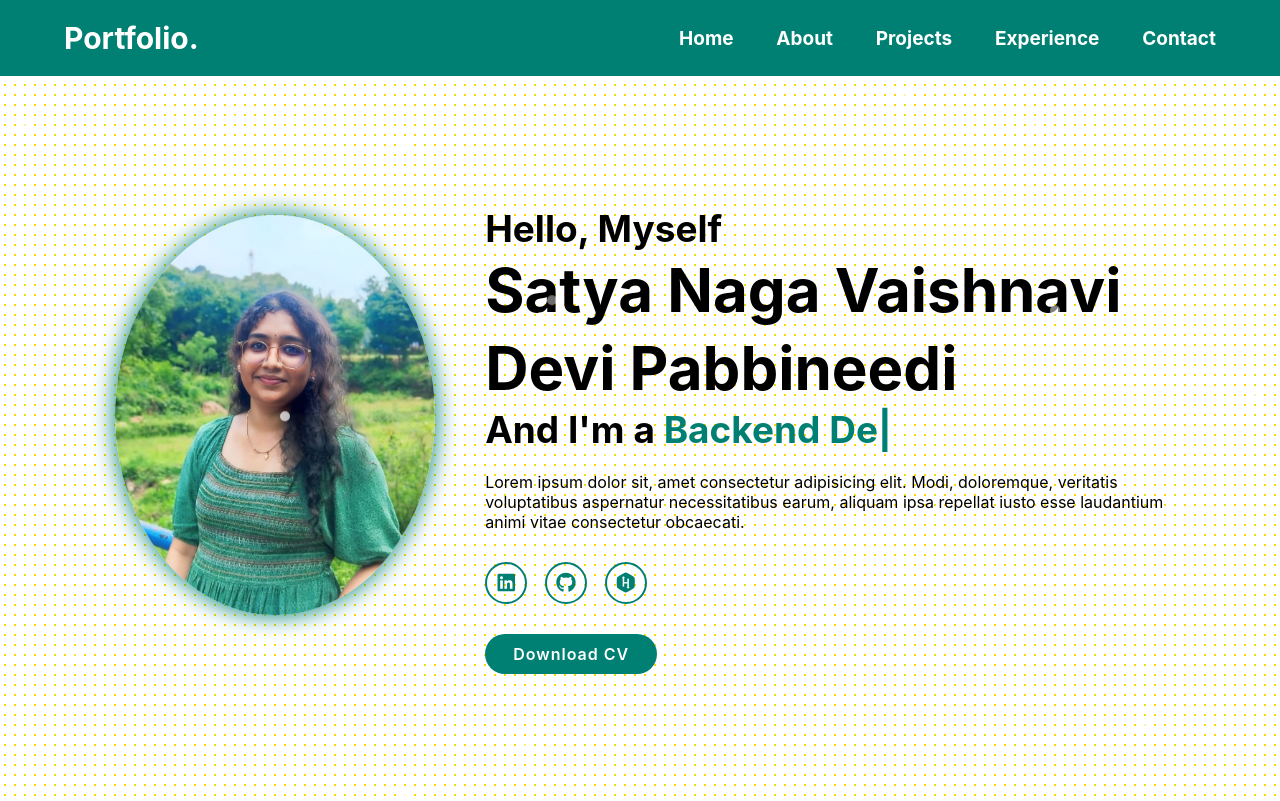
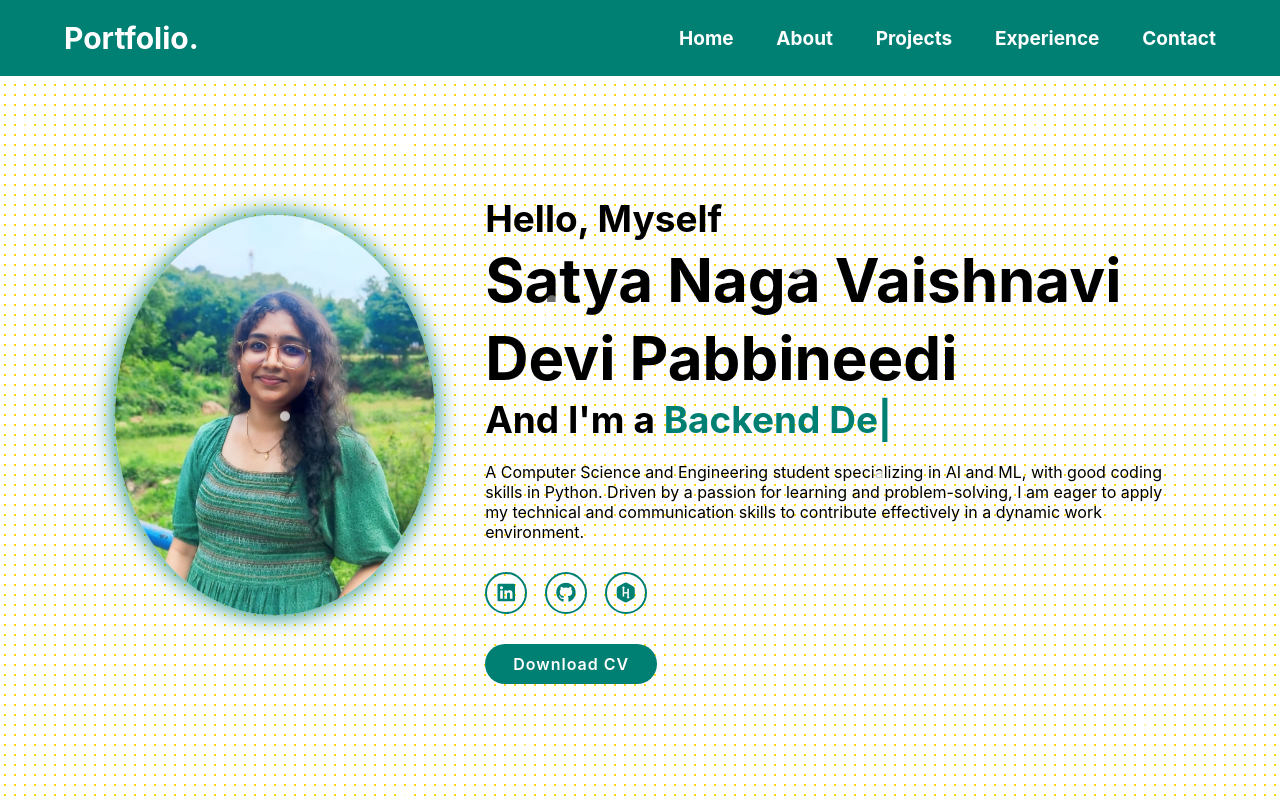
Before and after one commit to vaishnavipabbineedi/Myportfolio, a plain HTML site: page index.html in a window 1280 px wide. Shown: the top 801 px of the page. Drawn offline with nearby package versions, Linux system fonts and the light colour scheme.

Commit message:
index.html

```diff
--- a/index.html
+++ b/index.html
@@ -35,9 +35,7 @@
             <h3>Hello, Myself</h3>
             <h1>Satya Naga Vaishnavi Devi Pabbineedi</h1>
             <h3>And I'm a <span class="multiple-text"></span></h3>
-            <p>Lorem ipsum dolor sit, amet consectetur adipisicing elit. Modi, doloremque, veritatis voluptatibus
-                aspernatur necessitatibus earum, aliquam ipsa repellat iusto esse laudantium animi vitae consectetur
-                obcaecati.</p>
+            <p>A Computer Science and Engineering student specializing in AI and ML, with good coding skills in Python. Driven by a passion for learning and problem-solving, I am eager to apply my technical and communication skills to contribute effectively in a dynamic work environment.</p>
             <div class="social-media">
               <a href="https://www.linkedin.com/in/vaishnavi-pabbineedi-4a6b62259/" target="_blank" rel="noopener noreferrer">
                 <i class="fa-brands fa-linkedin"></i>
```
